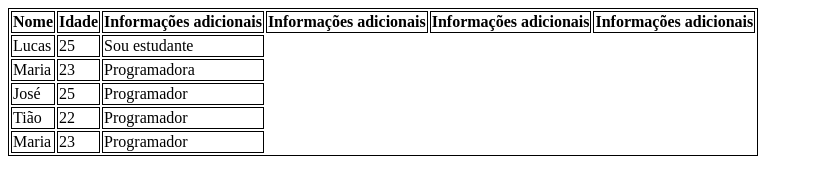
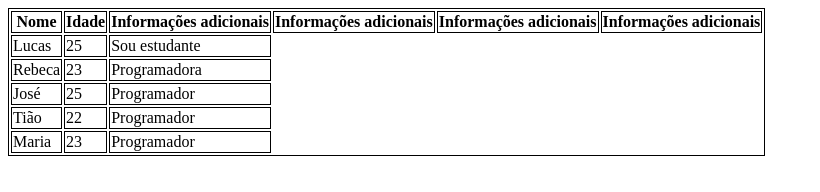
Before and after one commit to Lueciosv/Aula-de-tabelas, a plain HTML site: page index.html in a window 1280 px wide. Shown: the whole page, without its empty margins (0-820 px from the left). Drawn offline with Linux system fonts and the light colour scheme.

Commit message:
tocado o nome Maria para Rebeca

```diff
--- a/index.html
+++ b/index.html
@@ -30,7 +30,7 @@
                 <td>Sou estudante</td>
             </tr>
             <tr>
-                <td>Maria</td>
+                <td>Rebeca</td>
                 <td>23</td>
                 <td>Programadora</td>
             </tr>
```
